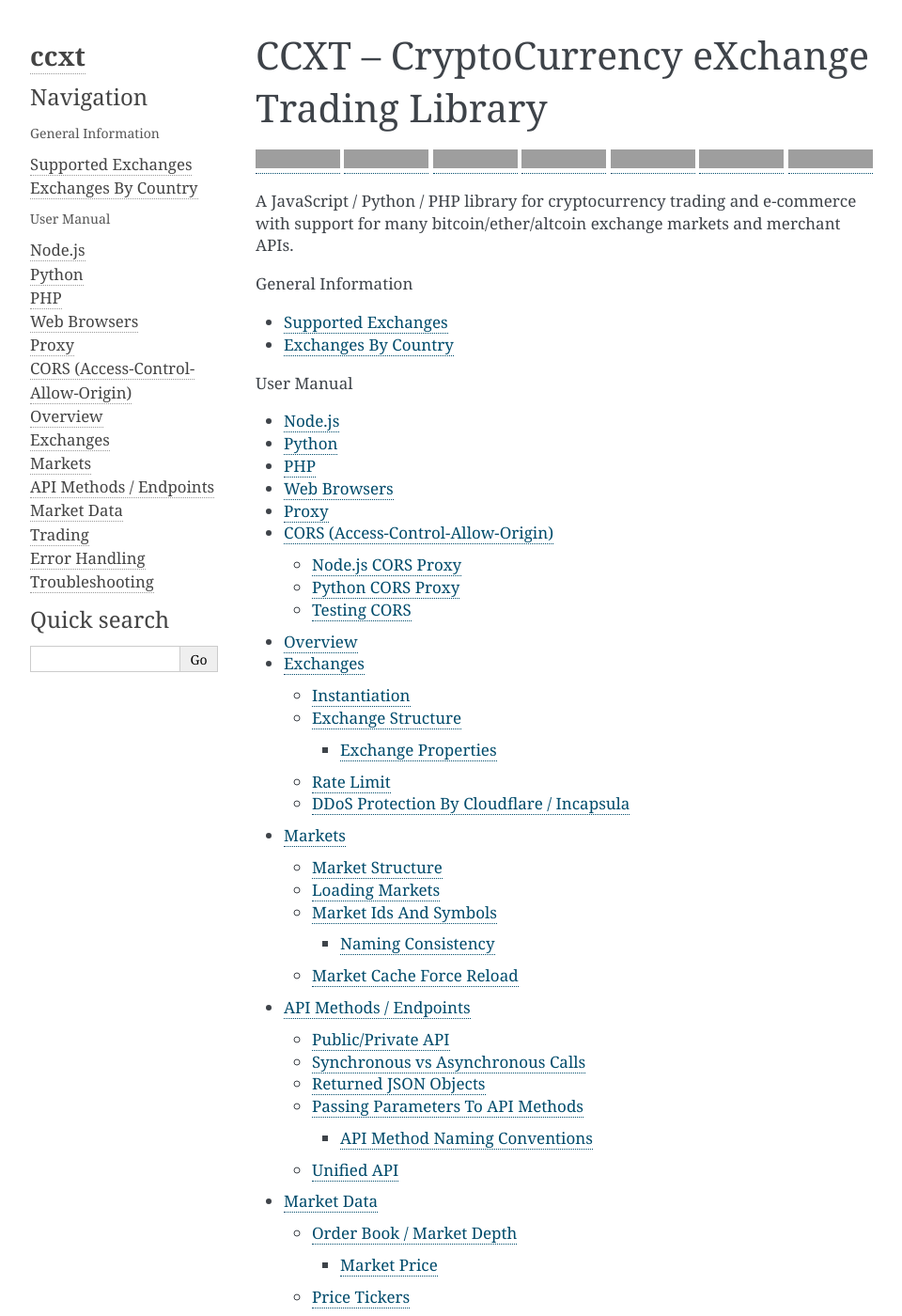
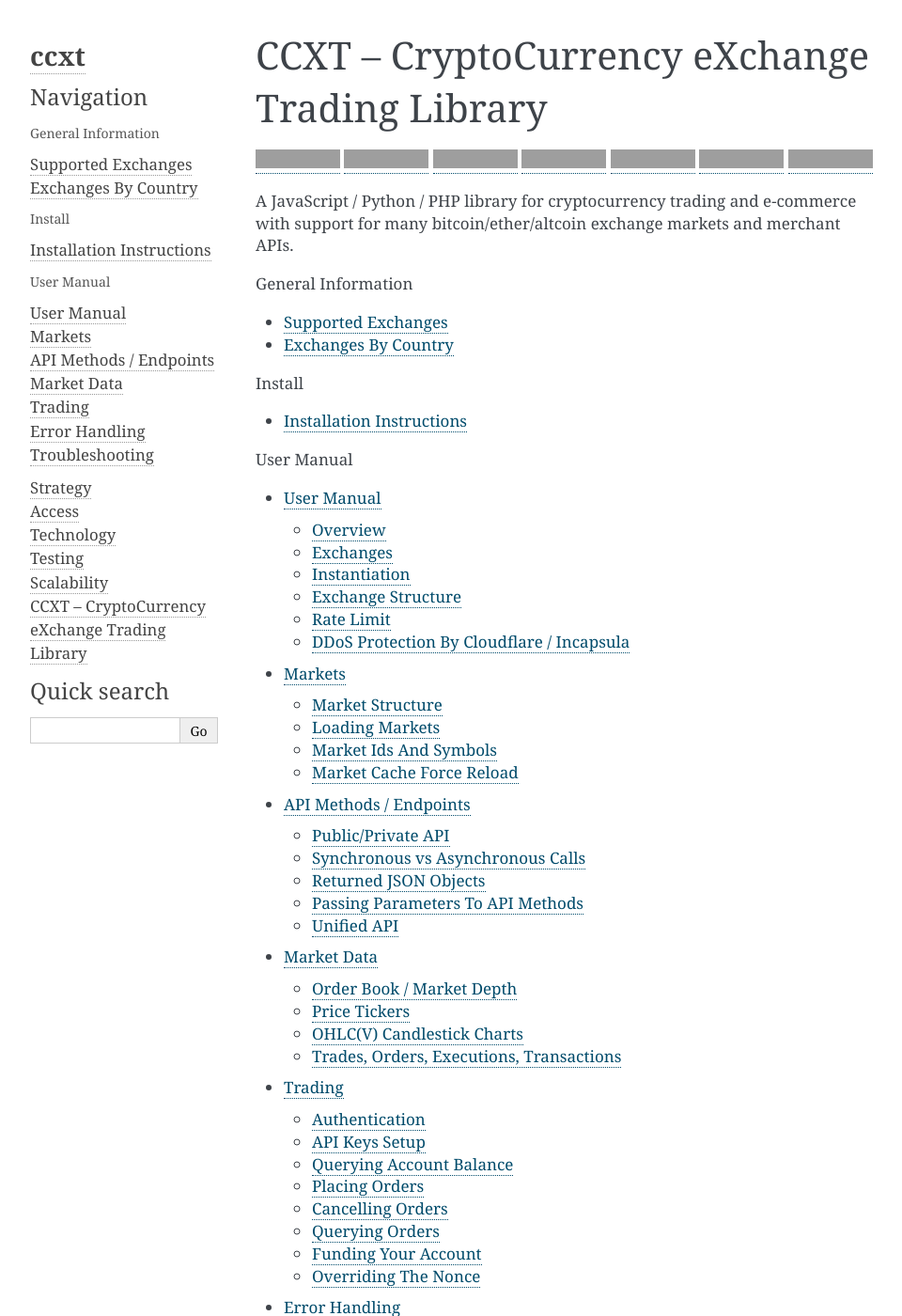
Before and after one commit to genarocoronel/Python-cryptocurrency-ccxt, a Sphinx documentation site: the page built from doc/index.rst, in a window 1280 px wide and 1400 px high. Shown: the whole window at 94% size, without its empty margins (148-1108 px from the left). Built offline with Sphinx 7.4.7, drawn with Linux system fonts in a browser that asks for light colours; some of the changed text lies outside the part shown; grey boxes are pictures that could not be loaded.

```diff
--- a/doc/index.rst
+++ b/doc/index.rst
@@ -14,13 +14,20 @@ A JavaScript / Python / PHP library for cryptocurrency trading and e-commerce wi
 
 .. toctree::
    :includehidden:
+   :maxdepth: 1
+   :caption: Install
+
+   install.rst
+
+.. toctree::
+   :maxdepth: 2
    :caption: User Manual
 
-   install.rst
    manual.rst
 
 .. toctree::
    :hidden:
+
    checklist.rst
    README.rst
 
--- a/doc/install.rst
+++ b/doc/install.rst
@@ -1,3 +1,6 @@
+Installation Instructions
+=========================
+
 The ccxt library is shipped as a single-file (all-in-one module) implementation with minimalistic dependencies and requirements.
 
 The main file is:
--- a/doc/manual.rst
+++ b/doc/manual.rst
@@ -1,5 +1,8 @@
+User Manual
+===========
+
 Overview
-========
+--------
 
 The ccxt library is a collection of available crypto *exchanges* or exchange classes. Each class implements the public and private API for a particular crypto exchange. All exchanges are derived from the base Exchange class and share a set of common methods. To access a particular exchange from ccxt library you need to create an instance of corresponding exchange class. Supported exchanges are updated frequently and new exchanges are added regularly.
 
@@ -12,7 +15,7 @@ Full public and private HTTP REST APIs for all exchanges are implemented. WebSoc
 -  `Trading <#trading>`__
 
 Exchanges
-=========
+---------
 
 The ccxt library currently supports the following 75 cryptocurrency exchange markets and trading APIs:
 
```
